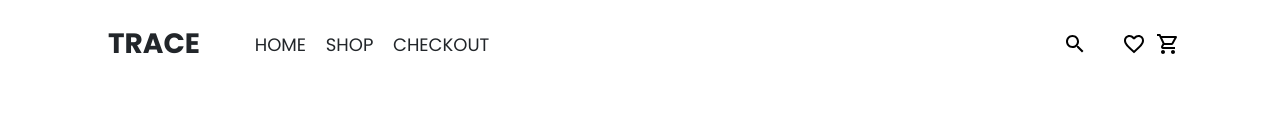
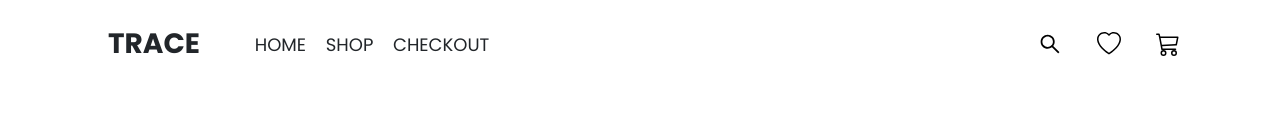
Before and after one commit to chukwunnonso/fashion-ecom, a React (Create React App) app: page /checkout in a window 1280 px wide. Shown: the top 138 px of the page. Built offline with nearby package versions, Linux system fonts and the light colour scheme.

Commit message:
Trying to work around the error by using react-icons for the icon

```diff
--- a/package.json
+++ b/package.json
@@ -5,9 +5,6 @@
   "dependencies": {
     "@emotion/react": "^11.10.5",
     "@emotion/styled": "^11.10.5",
-    "@material-ui/core": "^4.12.4",
-    "@material-ui/icons": "^4.11.3",
-    "@mui/icons-material": "^5.10.16",
     "@testing-library/jest-dom": "^5.16.5",
     "@testing-library/react": "^13.4.0",
     "@testing-library/user-event": "^13.5.0",
@@ -16,6 +13,7 @@
     "react": "^18.2.0",
     "react-dom": "^18.2.0",
     "react-hook-form": "^7.40.0",
+    "react-icons": "^4.7.1",
     "react-paystack": "^4.0.1",
     "react-router-dom": "^6.4.5",
     "react-scripts": "5.0.1",
--- a/src/components/Footer.jsx
+++ b/src/components/Footer.jsx
@@ -1,11 +1,17 @@
 import React from 'react'
 import styled from 'styled-components'
 
-import GpsFixedOutlinedIcon from '@material-ui/icons/GpsFixedOutlined';
-import FacebookOutlinedIcon from '@material-ui/icons/Facebook';
-import InstagramIcon from '@material-ui/icons/Instagram';
-import TwitterIcon from '@material-ui/icons/Twitter';
-import LinkedInIcon from '@material-ui/icons/LinkedIn';
+// import GpsFixedOutlinedIcon from '@material-ui/icons/GpsFixedOutlined';
+// import FacebookOutlinedIcon from '@material-ui/icons/Facebook';
+// import InstagramIcon from '@material-ui/icons/Instagram';
+// import TwitterIcon from '@material-ui/icons/Twitter';
+// import LinkedInIcon from '@material-ui/icons/LinkedIn';
+
+import { MdGpsFixed } from "react-icons/md";
+import { BsFacebook } from "react-icons/bs";
+import { AiOutlineInstagram } from "react-icons/ai";
+import { FaTwitter } from "react-icons/fa";
+import { BsLinkedin } from "react-icons/bs";
 
 
 const Container = styled.div`
@@ -335,7 +341,8 @@ const Footer = () => {
                 success!
                 </Desc>
                 <Location>
-                    <GpsFixedOutlinedIcon/>
+                    {/* <GpsFixedOutlinedIcon/> */}
+                    <MdGpsFixed/>
                     <p>Comilla, Bangladesh 3500</p>
                 </Location>
                 <Email>kawsarahmed0210@gmail.com</Email>
@@ -343,16 +350,20 @@ const Footer = () => {
 
                 <SocialContainer>
                         <SocialIcon>
-                            <FacebookOutlinedIcon />
+                            <BsFacebook/>
+                            {/* <FacebookOutlinedIcon /> */}
                         </SocialIcon>
                         <SocialIcon>
-                            <InstagramIcon />
+                            <AiOutlineInstagram/>
+                            {/* <InstagramIcon />                 */}
                         </SocialIcon>
                         <SocialIcon>
-                            <TwitterIcon />
+                            <FaTwitter/>
+                            {/* <TwitterIcon /> */}
                         </SocialIcon>
                         <SocialIcon>
-                            <LinkedInIcon />
+                            <BsLinkedin/>
+                            {/* <LinkedInIcon /> */}
                         </SocialIcon>
                 </SocialContainer>
             </Left>
--- a/src/components/LandingPage/HeaderHero.css
+++ b/src/components/LandingPage/HeaderHero.css
@@ -26,6 +26,12 @@
     line-height: 90px;
 }
 
+@media screen and (max-width:600px) {
+    .header{
+        font-size: 40px;
+    }
+}
+
 .paragraph{
     font-weight: 500;
     font-size: 16px;
--- a/src/components/LandingPage/ImageSection.jsx
+++ b/src/components/LandingPage/ImageSection.jsx
@@ -9,7 +9,7 @@ const ImageSection = () => {
         <div className="flex lg:flex-row flex-col justify-center mt-5">
             <div className="">{/*Class w-full, make central */}
                 <img className="m-3" src={male1} />
-                <div className="flex flex-row">
+                <div className="flex lg:flex-row flex-col">
                     <img className="m-3" src={female1} />
                     <img className="m-3" src={female2} />
                 </div>
--- a/src/components/Navbar.jsx
+++ b/src/components/Navbar.jsx
@@ -1,10 +1,14 @@
 import React from 'react'
 import styled from 'styled-components'
-import SearchIcon from '@material-ui/icons/Search';
-import FavoriteBorderIcon from '@material-ui/icons/FavoriteBorder';
-import ShoppingCartOutlinedIcon from '@material-ui/icons/ShoppingCartOutlined';
+// import SearchIcon from '@material-ui/icons/Search';
+// import FavoriteBorderIcon from '@material-ui/icons/FavoriteBorder';
+// import ShoppingCartOutlinedIcon from '@material-ui/icons/ShoppingCartOutlined';
 import { Link } from 'react-router-dom';
 import { mobile } from '../responsive';
+
+import { AiOutlineSearch } from "react-icons/ai";
+import { BsHeart } from "react-icons/bs";
+import { BsCart3 } from "react-icons/bs";
 
 
 const Container = styled.div`
@@ -57,6 +61,7 @@ const Favorite = styled.div`
     align-items:center;
     justify-content: space-between;
     margin-left: 25px;
+    margin-right: 25px;
     padding: 5px;
 `
 
@@ -124,13 +129,13 @@ const Navbar = () => {
             </Center>
             <Right>
                 <SearchContainer>
-                    <SearchIcon/>
+                    <AiOutlineSearch/>
                 </SearchContainer>
                 <Favorite>
-                    <FavoriteBorderIcon/>
+                    <BsHeart/>
                 </Favorite>
                 <ShoppingCart>
-                    <ShoppingCartOutlinedIcon/>
+                    <BsCart3/>
                 </ShoppingCart>
             </Right>
         </Wrapper>
@@ -140,20 +145,3 @@ const Navbar = () => {
 }
 
 export default Navbar
-
-
-
-
-/**
-
-<Center>
-                <ul>
-                    <li>
-                        <a href="#">HOME</a>
-                        <a href="#">SHOP</a>
-                        <a href="#">LOOKBOOK</a>
-                    </li>
-                </ul>
-
-            </Center>
- */
--- a/tailwind.config.js
+++ b/tailwind.config.js
@@ -7,6 +7,7 @@ module.exports = {
     './src/components/LandingPage/WomenFashion.jsx',
     './src/components/LandingPage/MenFashion.jsx',
     './src/components/LandingPage/BottomHero.jsx',
+    './src/components/Navbar.jsx',
     './src/components/LandingPage/',
     './src/pages/ProductList.jsx',
     './src/pages/Home.jsx',
```
Also changed, not shown: 1 other file (tests, documents, lock files or other folders).
